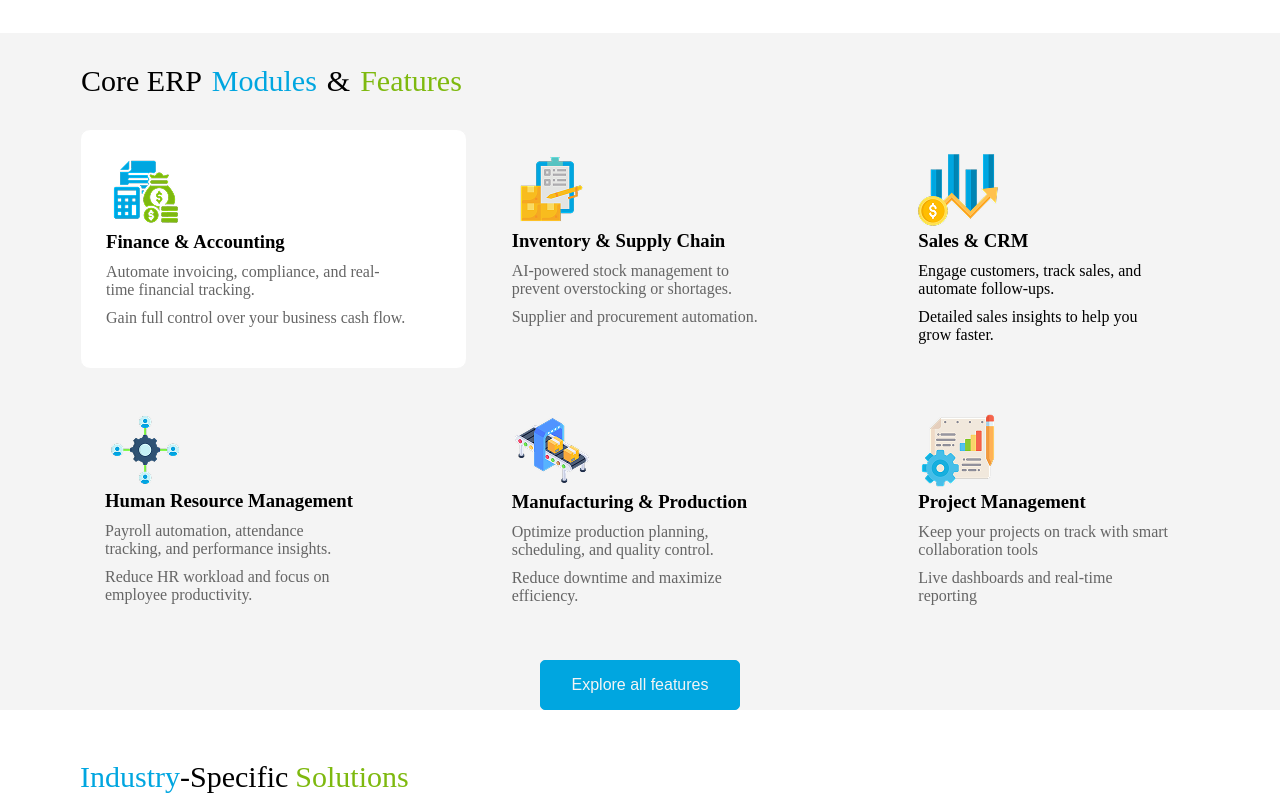
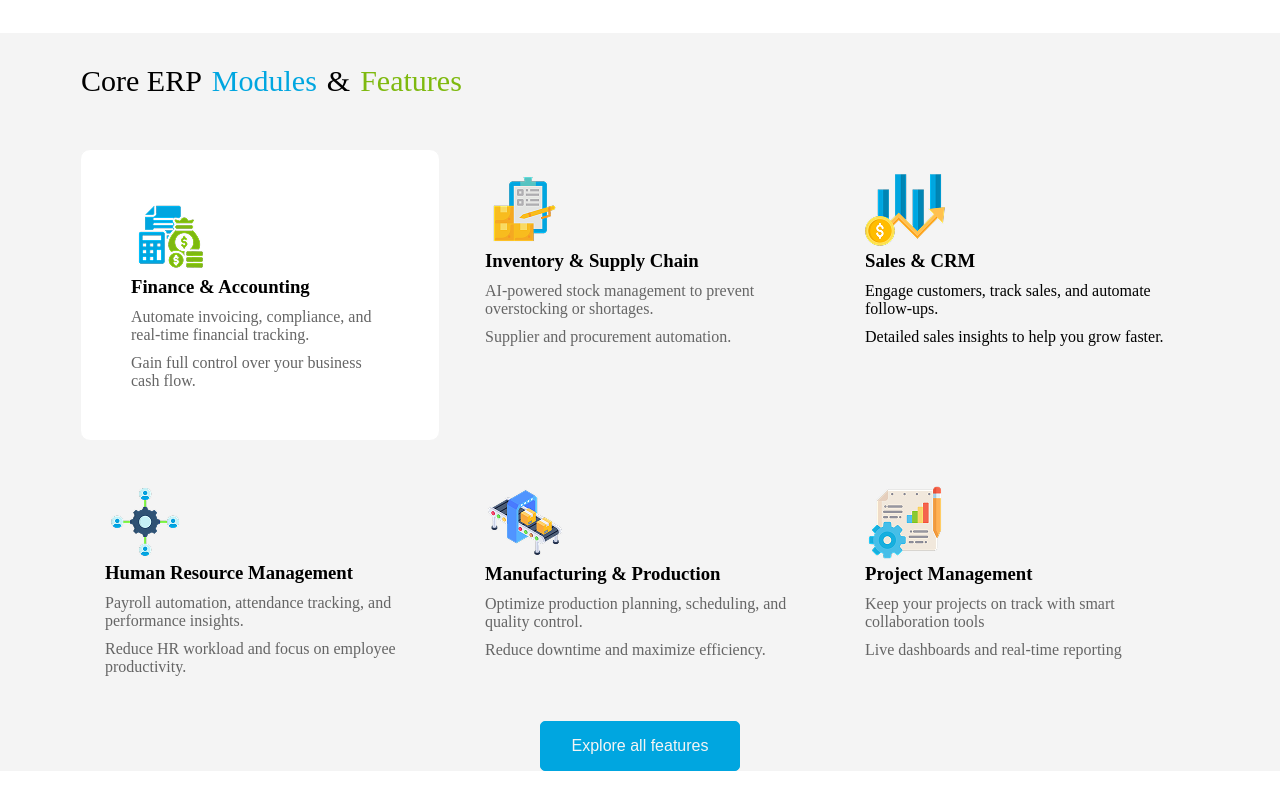
Before and after one commit to Sushey01/PivtoalERP, a React (Vite) app in the folder dynamic/: page / in a window 1280 px wide. Shown: the part 640-1440 px from the top of the page. Built offline with nearby package versions, Linux system fonts and the light colour scheme.

Commit message:
DoneSoFar

```diff
--- a/dynamic/src/components/AboutSection.css
+++ b/dynamic/src/components/AboutSection.css
@@ -249,7 +249,7 @@
 @media (max-width: 645px) {
 
   .about-pivotal {
-    padding: 24px;
+    padding: 20px;
     display: flex;
     flex-direction: column;
   }
@@ -383,7 +383,8 @@
 
  .total-count{
   font-size: 15px;
-  padding: 20px;
+  padding: 40px;
+  padding-top: 20px;
   text-align: center;
 }
 
--- a/dynamic/src/components/Contact.css
+++ b/dynamic/src/components/Contact.css
@@ -143,8 +143,8 @@ button{
 
 
 .contact-img-section{
-    width: 40%;
-    padding-left: 50px;
+    width: 100%;
+    /* padding-left: 50px; */
 }
 
 
@@ -154,6 +154,7 @@ button{
 
 
     .main-contact{
+        width: 100%;
         display: flex;
         flex-direction: column;
         /* align-items: center; */
@@ -199,6 +200,7 @@ button{
     .contact-page{
         display: flex;
         flex-direction: column;
+        width: 100%;
     }
 
 
@@ -223,20 +225,13 @@ button{
     .contact-method{
         display: grid;
         grid-template-columns: 1fr;
-        padding: 20px;
-        width: 350px;
+        /* padding: 20px; */
+        width: 100%;
+        padding-top: 10px;
     }
 
-    .call-us{
-        width: 300px;
-    }
-
-    .chat-team{
-        width: 300px;
-    }
-
-    .product-demo{
-        width: 300px;
+    .call-us, .chat-team, .product-demo{
+        width: 100%;
     }
 
 
@@ -247,13 +242,14 @@ button{
     }
 
     .contact-img-section img{
-        width: 300px;
+        width:100%;
+        /* padding-right: 20px; */
     }
 
 }
 
 
-@media(max-width=1300px){
+/* @media(max-width:1300px){
     .main-contact{
         display: grid;
         grid-template-columns: 1fr;
@@ -269,7 +265,7 @@ button{
     }
 
 
-}
+} */
 
 
 @media(max-width:820px){
@@ -281,9 +277,24 @@ button{
 
     }
 
+    .contact-page{
+        width: 100%;
+        justify-items: center;
+        gap: 10px;
+    }
+
+    .contact-page p{
+        padding: 20px;
+    }
+
 
     .contact-img-section{
-        margin-left: 70px;
+        width: 100%;
+    }
+
+
+    .contact-img-section img{
+        width: 100%;
     }
 
 
--- a/dynamic/src/components/CustomerReview.css
+++ b/dynamic/src/components/CustomerReview.css
@@ -164,7 +164,7 @@ transform: translate(25%, -50%);
 
 
 
-@media(max-width:445px){
+@media(max-width:645px){
 
 
     .customer-heading{
@@ -201,7 +201,7 @@ transform: translate(25%, -50%);
 
 
     .customer2-container{
-        width: 370px;
+        width: 100%;
         position: relative;
         padding: 20px;
     }
@@ -218,11 +218,12 @@ transform: translate(25%, -50%);
 
     .customer2-container p{
         color: #ffffff;
-        transform: translateY(-10%);
+        position: static;
+        transform: none;
         font-size: 12px;
         padding-top: 10px;
+        padding-right: 65px;
         text-align: start;
-        margin-right: 20px;
     }
 
 
--- a/dynamic/src/components/Feature.css
+++ b/dynamic/src/components/Feature.css
@@ -43,19 +43,31 @@
     gap: 12px;
 }
 
-.first-feature-box{
-    width: 300px;
+
+
+.first-feature-box, .second-feature-box, .third-feature-box, .fourth-feature-box, .fifth-feature-box, .sixth-feature-box{
+    padding: 25px;
+    width: 100%;
+    box-sizing: border-box;
 }
+
+.six-features{
+    width: 100%;
+    margin: 0px;
+    padding: 80px;
+    padding-top: 20px;
+    padding-bottom: 20px;
+}
+
+
+
 
 .first-feature-box p{
     color: #656565;
     padding-top: 10px;
 }
 
-.second-feature-box{
-    padding: 25px;
-    width: 300px;
-}
+
 
 .second-feature-box p{
     color: #656565;
@@ -63,10 +75,7 @@
 }
 
 
-.third-feature-box{
-    padding: 25px;
-    width: 300px;
-}
+
 
 .third-feature-box p{
     padding-top: 10px;
@@ -77,26 +86,14 @@
     padding-top: 10px;
 }
 
-.fourth-feature-box{
-    padding: 25px;
-    width: 300px;
-}
+
 
 .fifth-feature-box p{
     color: #656565;
     padding-top: 10px;
 }
 
-.fifth-feature-box{
-    padding: 25px;
-    width: 300px;
-}
 
-
-.sixth-feature-box{
-    padding: 25px;
-    width: 300px;
-}
 
 .sixth-feature-box p{
     color: #656565;
@@ -130,6 +127,8 @@
 
     .modules-features{
         padding-left: 0px;
+        display: flex;
+        flex-direction: column;
     }
 
 
@@ -150,10 +149,15 @@
         padding: 25px;
     }
 
+
+    .first-feature{
+        padding: 0px;
+    }
+
 }
 
 
-@media(max-width:820px){
+@media(max-width:1024px){
     .modules-features{
         width: 100%;
     }
@@ -161,9 +165,9 @@
     .six-features{
         width: 100%;
         display: grid;
-        grid-template-columns: repeat(2, 1fr);
+        /* grid-template-columns: repeat(2, 1fr); */
         margin: 0px;
-        padding: 20px;
+        padding: 30px;
     }
 
     .feature-button{
--- a/dynamic/src/components/Features.jsx
+++ b/dynamic/src/components/Features.jsx
@@ -27,7 +27,7 @@ const Features = () => {
                 marginLeft:"10px"
               }}>Features</h2>
             </div>
-            <div className="six-features">
+          <div className="six-features">
             <div className="first-feature">
               <div className="first-feature-box">
                 <img src={Feature1}></img>
--- a/dynamic/src/components/Frequently.css
+++ b/dynamic/src/components/Frequently.css
@@ -88,7 +88,7 @@
 
   .frequently-container {
     width: 100%;
-    padding: 20px;
+    padding: 40px;
   }
 
 
--- a/dynamic/src/components/Information.css
+++ b/dynamic/src/components/Information.css
@@ -41,6 +41,7 @@
     justify-items: center;
     border-radius: 10px;
     width: 460px;
+
     padding: 80px;
     padding-top: 0px;
     padding-bottom: 10px;
@@ -156,7 +157,8 @@
     }
 
     .info-1 p{
-        width: 260px;
+        width: 100%;
+        text-align: center;
     }
 
     .info-2{
@@ -218,8 +220,14 @@
         align-items: center;
     }
 
+
+    .info-1{
+        padding-top: 40px;
+        padding-bottom: 40px;
+    }
+
     .six-infos{
         width: 100%;
-
+        padding: 20px;
     }
 }
--- a/dynamic/src/components/Navbar.css
+++ b/dynamic/src/components/Navbar.css
@@ -73,7 +73,7 @@ nav svg{
 
 
   .logo-image {
-    padding-left: 20px;
+    padding-left: 10px;
 }
 
 
@@ -95,7 +95,7 @@ nav svg{
         background-color: white;
         /* transform: translateY(-50%); */
         width: 200px;
-        justify-content: flex-start;
+        /* justify-content: flex-start; */
     }
 
 
--- a/dynamic/src/components/WhyChoose.css
+++ b/dynamic/src/components/WhyChoose.css
@@ -223,7 +223,7 @@
     .choose-pivotal-main{
         justify-self: center;
         width: 100%;
-        padding: 0px 0px 0px 0px;
+        padding: 40px;
 
     }
 
@@ -240,7 +240,6 @@
 
     .container-div .choose-pivotal-image img{
         width: 300px;
-        margin-left: 5px;
     }
 
 
@@ -255,7 +254,6 @@
         display: grid;
         grid-template-columns: 1fr;
        width: 100%;
-       padding: 30px;
        justify-items: center;
     }
 
@@ -305,6 +303,8 @@
     .why-choose-title{
         width: 100%;
         padding: 40px;
+        padding-bottom: 0px;
+        justify-content: center;
     }
 
 
@@ -313,7 +313,34 @@
         display: flex;
         flex-direction: column;
         gap: 20px;
+        margin-top: 0px;
+    }
+
+    .blue-container, .container-div, .choose-pivotal-image{
+        width: 100%;
+    }
+
+    .choose-pivotal-image img{
+        width: 550px;
     }
 
 
+    .five-reasons{
+        width: 100%;
+    }
+
+    .all-in-one, .scalable, .enterprise, .data-driven, .mobile-cloud{
+        width: 100%;
+    }
+
+    /* .first-div, .second-div, .third-div, .fourth-div, .fifth-div{
+        width: 100%;
+    } */
+
+
+
+
+
+
+
 }
```
